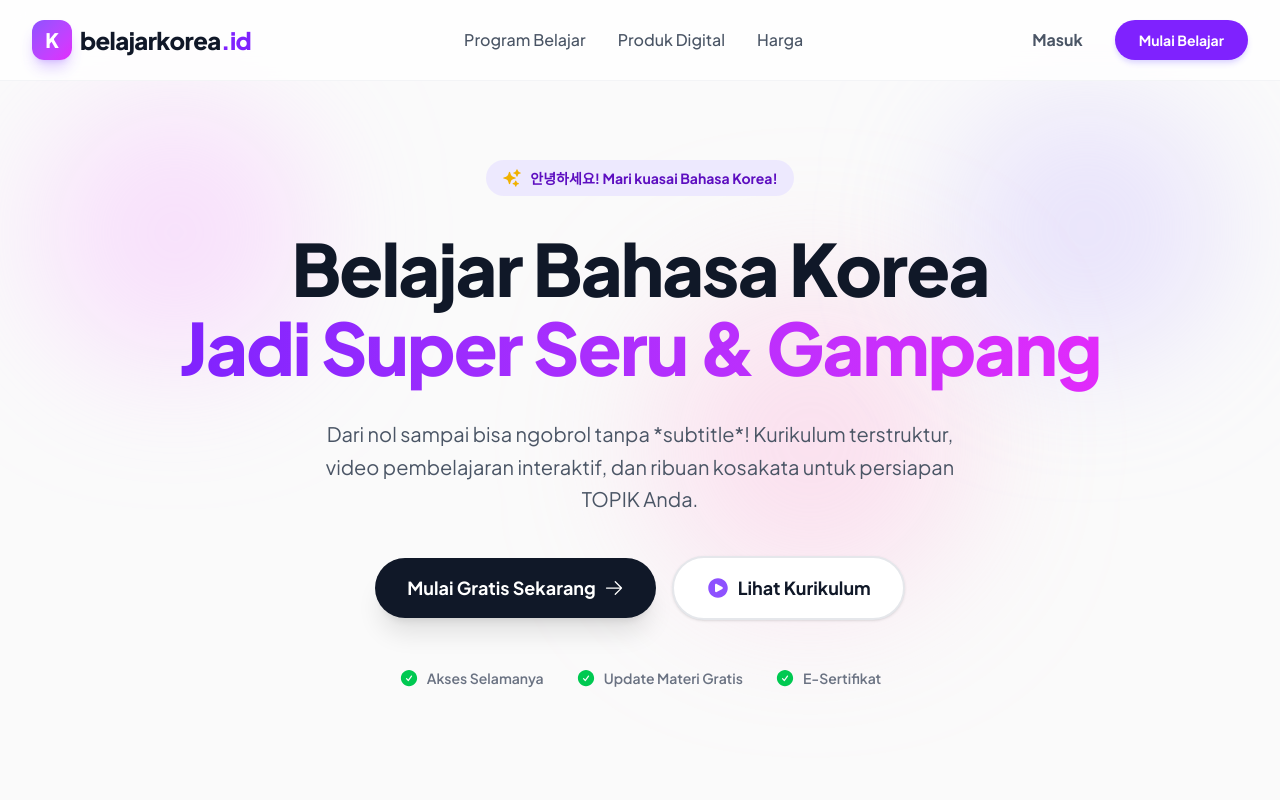
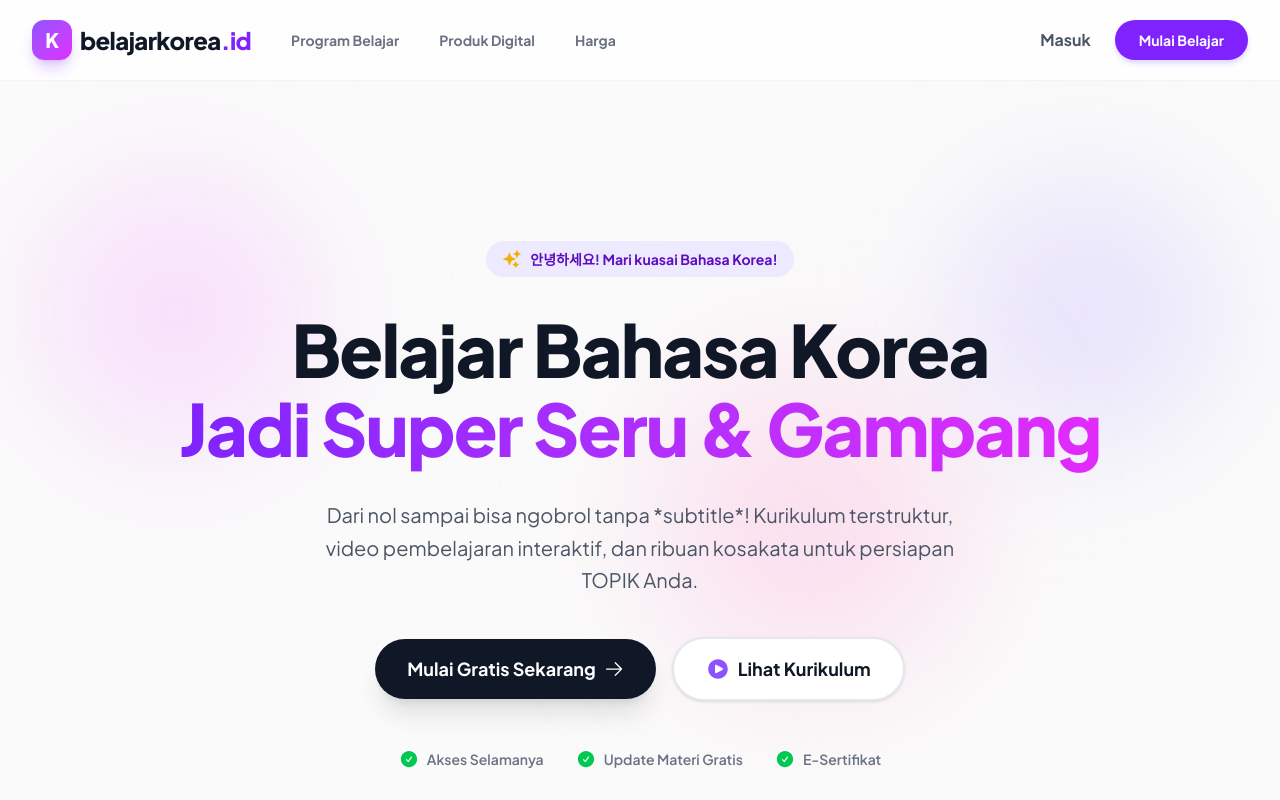
Before and after one commit to studioinklusi/belajarkorea, a Next.js app: page / in a window 1280 px wide. Shown: the top 800 px of the page. Built offline with nearby package versions, Linux system fonts and the light colour scheme; no server answers.

Commit message:
refactor: use universal Navbar in landing page and add Pricing link

```diff
--- a/src/app/page.tsx
+++ b/src/app/page.tsx
@@ -1,53 +1,13 @@
 import Link from 'next/link'
-import { createClient } from '@/lib/supabase/server'
 import { ArrowRightIcon, SparklesIcon, CheckCircleIcon, PlayCircleIcon } from '@heroicons/react/24/solid'
+import Navbar from '@/components/Navbar'
 
 export default async function LandingPage() {
-  const supabase = await createClient()
-  const { data: { user } } = await supabase.auth.getUser()
 
   return (
     <div className="min-h-screen bg-[#FAFAFA] font-sans selection:bg-violet-200 selection:text-violet-900 overflow-x-hidden">
       {/* Navigation */}
-      <nav className="fixed w-full z-50 top-0 transition-all duration-300 bg-white/80 backdrop-blur-md border-b border-gray-100">
-        <div className="max-w-7xl mx-auto px-4 sm:px-6 lg:px-8">
-          <div className="flex justify-between items-center h-20">
-            <div className="flex-shrink-0 flex items-center gap-2">
-              <div className="w-10 h-10 bg-gradient-to-br from-violet-500 to-fuchsia-500 rounded-xl flex items-center justify-center text-white font-black text-xl shadow-lg shadow-violet-500/30">
-                K
-              </div>
-              <span className="font-extrabold text-2xl tracking-tight text-gray-900">
-                belajarkorea<span className="text-violet-600">.id</span>
-              </span>
-            </div>
-            <div className="hidden md:flex space-x-8 items-center font-medium text-gray-600">
-              <Link href="/courses" className="hover:text-violet-600 transition-colors">Program Belajar</Link>
-              <Link href="/products" className="hover:text-violet-600 transition-colors">Produk Digital</Link>
-              <Link href="/pricing" className="hover:text-violet-600 transition-colors">Harga</Link>
-            </div>
-            <div className="flex items-center space-x-4">
-              {user ? (
-                <Link
-                  href="/dashboard"
-                  className="bg-gray-900 text-white px-6 py-2.5 rounded-full font-bold text-sm hover:bg-gray-800 transition-all shadow-md hover:shadow-lg transform hover:-translate-y-0.5"
-                >
-                  Dashboard Saya
-                </Link>
-              ) : (
-                <>
-                  <Link href="/login" className="text-gray-600 font-bold hover:text-gray-900 px-4 py-2">Masuk</Link>
-                  <Link
-                    href="/register"
-                    className="bg-violet-600 text-white px-6 py-2.5 rounded-full font-bold text-sm hover:bg-violet-700 transition-all shadow-md shadow-violet-200 hover:shadow-lg hover:shadow-violet-300 transform hover:-translate-y-0.5"
-                  >
-                    Mulai Belajar
-                  </Link>
-                </>
-              )}
-            </div>
-          </div>
-        </div>
-      </nav>
+      <Navbar />
 
       {/* Hero Section */}
       <div className="relative pt-32 pb-20 sm:pt-40 sm:pb-24 lg:pb-32 overflow-hidden">
--- a/src/components/MobileMenu.tsx
+++ b/src/components/MobileMenu.tsx
@@ -51,6 +51,9 @@ export default function MobileMenu({ isLoggedIn, isAdmin, activePage, signoutAct
           <Link href="/products" onClick={() => setIsOpen(false)} className={linkClass('products')}>
             Produk Digital
           </Link>
+          <Link href="/pricing" onClick={() => setIsOpen(false)} className={linkClass('pricing')}>
+            Harga
+          </Link>
           {isAdmin && (
             <Link href="/admin" onClick={() => setIsOpen(false)} className="block text-gray-600 hover:text-violet-600 hover:bg-violet-50 px-4 py-3 rounded-xl text-base font-bold transition-colors mt-2 border-t border-gray-100 pt-4">
               Panel Admin
--- a/src/components/Navbar.tsx
+++ b/src/components/Navbar.tsx
@@ -50,6 +50,7 @@ export default async function Navbar({ activePage }: { activePage?: 'dashboard'
               )}
               <Link href="/courses" className={linkClass('courses')}>Program Belajar</Link>
               <Link href="/products" className={linkClass('products')}>Produk Digital</Link>
+              <Link href="/pricing" className={linkClass('pricing')}>Harga</Link>
               {isAdmin && (
                 <Link href="/admin" className="text-gray-500 hover:text-rose-600 px-4 py-2.5 rounded-full text-sm font-bold transition-colors">Panel Admin</Link>
               )}
```
